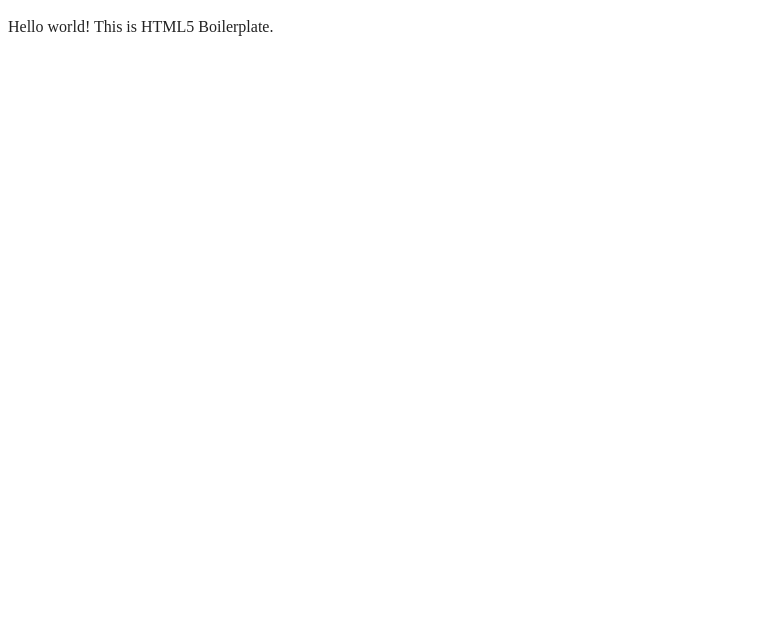
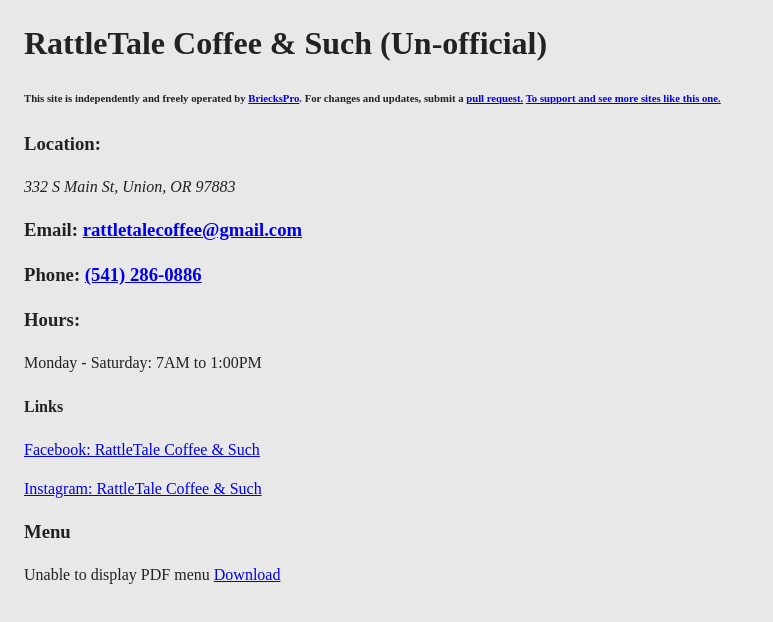
Before and after one commit to djbrieck/RattleTale, a website built with webpack: page index.html in a window 1280 px wide. Shown: the whole page, without its empty margins (0-773 px from the left). Built offline with nearby package versions, Linux system fonts and the light colour scheme.

Commit message:
Adding RattleTale initial content and default styling

```diff
--- a/css/style.css
+++ b/css/style.css
@@ -15,6 +15,12 @@
   color: #222;
   font-size: 1em;
   line-height: 1.4;
+}
+
+body {
+    margin-left: 1.5em;
+    margin-right: 1.5em;
+    background-color:	#E8E8E8;
 }
 
 /*
--- a/index.html
+++ b/index.html
@@ -24,8 +24,31 @@
 
 <body>
 
-  <!-- Add your site or application content here -->
-  <p>Hello world! This is HTML5 Boilerplate.</p>
+  <h1>RattleTale Coffee & Such (Un-official)</h1>
+  <h6>This site is independently and freely operated by <a href="https://brieckspro.com/">BriecksPro</a>. For changes and updates, submit a <a href="https://github.com/djbrieck/RattleTale/pulls">pull request.</a> <a href="https://brieckspro.com/value-for-value/">To support and see more sites like this one.</a></h6>
+
+  <h3>Location:</h3>
+
+  <address>332 S Main St, Union, OR 97883</address>
+
+  <h3>Email: <a href="mailto:rattletalecoffee@gmail.com">rattletalecoffee@gmail.com</a></h3>
+
+  <h3>Phone: <a href="tel:5412860886">(541) 286-0886</a> </h3>
+
+  <h3>Hours:</h3>
+  <p>Monday - Saturday: 7AM to 1:00PM</p>
+
+<h4>Links</h4>
+  <p><a href="https://www.facebook.com/RattleTale">Facebook: RattleTale Coffee & Such</a></p>
+
+  <p><a href="https://www.instagram.com/rattletalecoffee">Instagram: RattleTale Coffee & Such</a></p>
+
+
+<h3> Menu </h3>
+<p><object width="100%" height="1116" data="docs/RattleTaleMenu.pdf">
+  Unable to display PDF menu <a href="docs/RattleTaleMenu.pdf">Download</a>
+</object></p>
+
   <script src="js/app.js"></script>
 
 </body>
```
